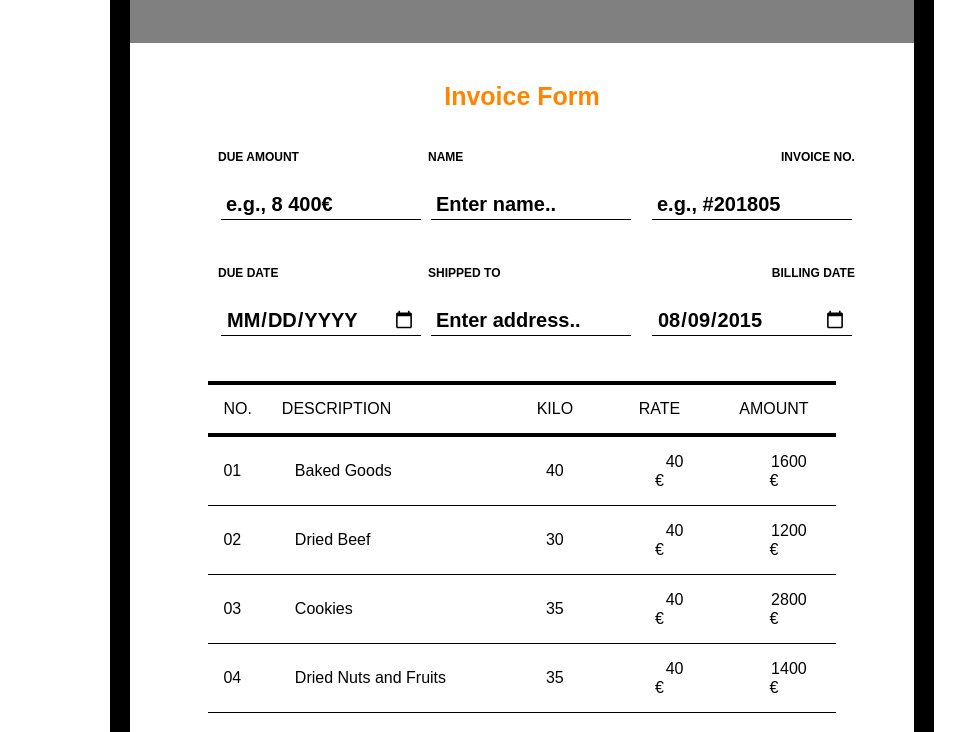
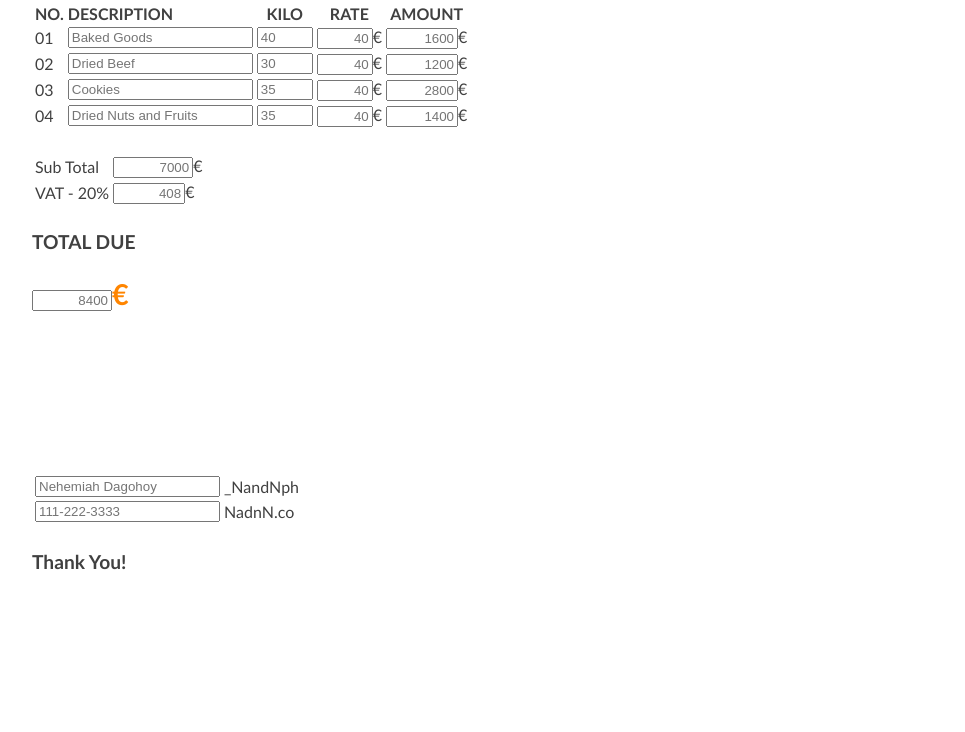
Before and after one commit to ndagohoy/Dagohoy_WebDev_Midterm, a plain HTML site: page exam/part2a/receipt_input_form.html in a window 1280 px wide. Shown: the part 271-1003 px from the top of the page, without its empty margins (118-1083 px from the left). After the commit the page ends 980 px from the top, so only its background shows below. Drawn offline with Linux system fonts and the light colour scheme; files that its build step writes are made by us from their sources.

Commit message:
Update receipt_input_form.html

```diff
--- a/exam/part2a/receipt_input_form.html
+++ b/exam/part2a/receipt_input_form.html
@@ -8,213 +8,6 @@
   <link rel="stylesheet" type="text/css" href="css/style.css">
    <link href="https://fonts.googleapis.com/css2?family=Ubuntu:wght@400;500&display=swap" rel="stylesheet">
 </head>
-<style>
-
-body {
-  font-family: "Arial";
-  background-color: white;
-}
-
-h1 {
-  color: black;
-  padding: 70px;
-  text-align: center;
-  font-weight: 500;
-  font-size: 80px;
-  font-family: Arial;
-  background-color: grey;
-
-}
-
-h2 {
-  text-align: center;
-  font-size: 25px;
-  font-weight:700;
-  line-height:0em;
-}
-
-h3 {
-  color: black;
-  font-size: 26px;
-}
-h4 {
-  color: black;
-  font-size: 26px;
-
-}
-
-b {
-  color: black;
-}
-
-.table1 {
-  width: 100%;
-  padding: 30px 85px 0px 85px;
-}
-
-.table1 th {
-  color:black;
-  font-size: 12px;
-  padding-bottom: 20px;
-}
-
-.table1 td {
-  font-weight: bold;
-  font-size: 25px;
-  padding-bottom: 40px;
-}
-
-.table2 {
-  width: 80%;
-  color: black;
-  margin: auto;
-  border-collapse: collapse;
-}
-
-.table2 th {
-  padding: 15px;
-  font-weight: 500;
-  border-top: 4px solid black;
-  border-bottom: 4px solid black;
-}
-
-.table2 td {
-  color: black;
-  padding: 15px;
-  border-bottom: 1px solid black;
-}
-
-.table3 {
-  color:  black;
-  margin-right: 50px;
-  margin-left: auto;
-  padding: 15px 45px 15px 0px;
-  width: 30%;
-
-}
-
-.table4 {
-  float: right;
-  width: 70%;
-  padding: 10px;
-  text-align: right;
-  position: relative;
-  background-color: grey;
-}
-
-.table4 tr, td {
-  padding-bottom: 10px;
-}
-
-#container {
-  width: 80%;
-  margin: auto;
-  border: 20px solid black;
-}
-
-#total {
-  width: 20%;
-  padding: 25px 25px 0px 25px;
-  text-align: right;
-  margin-right: 90px;
-  margin-left: auto;
-  border: 4px solid black;
-}
-
-#footer {
-  position: relative;
-  bottom: 0px;
-  padding: 10px;
-  margin: 80px;
-  border-top: 2px solid black;
-}
-
-input[type="text"], input[type="date"] {
-  outline: none;
-  border: none;
-  border-bottom: 1px solid black;
-  font-weight: bold;
-  font-size: 20px;
-  padding: 5px;
-  margin: 3px;
-  width: 200px;
-  height: 30px;
-  transition: 1s;
-}
-
-input[type="text"]:focus {
-  outline: none;
-  transition: 1s;
-  border-bottom: 1px solid black;
-}
-
-input[type="text"]::placeholder {
-  color:black;
-  transition: 1s;
-}
-
-input[type="date"] {
-  font-family: "Arial";
-  transition: 1s;
-  text-transform: uppercase;
-}
-
-input[type="date"]:focus {
-  outline: none;
-  transition: 1s;
-  border-bottom: 1px solid black;
-}
-
-input[type="date"]::placeholder {
-  color:black;
-  transition: 1s;
-}
-
-input[type="number"] {
-  text-align: center;
-  margin-left: 15px;
-  font-size: 16px;
-  color: black;
-  transition: 1s;
-  outline: none;
-  border: none;
-}
-
-input[type="number"]::placeholder {
-  color: black;
-  transition: 1s;
-}
-
-#rate{
-  font-size: 40px;
-  font-weight: 900;
-  line-height: 0em;
-  padding: 10px;
-  color: black;
-  width: 115px;
-}
-
-#label{
-  font-size: 16px;
-  font-weight: 100;
-  font-family: 'Arial';
-  border: none;
-  padding: 0px 10px 0px 10px;
-  transition: 1s;
-}
-
-#label::placeholder{
-  color: black;
-  transition: 1s;
-}
-
-#label:focus, #label:hover{
-  color:black;
-  background:black;
-  transition: 1s;
-}
-
-</style>
 <body>
   <div id="container">
   <h1>NandN</h1>
```
